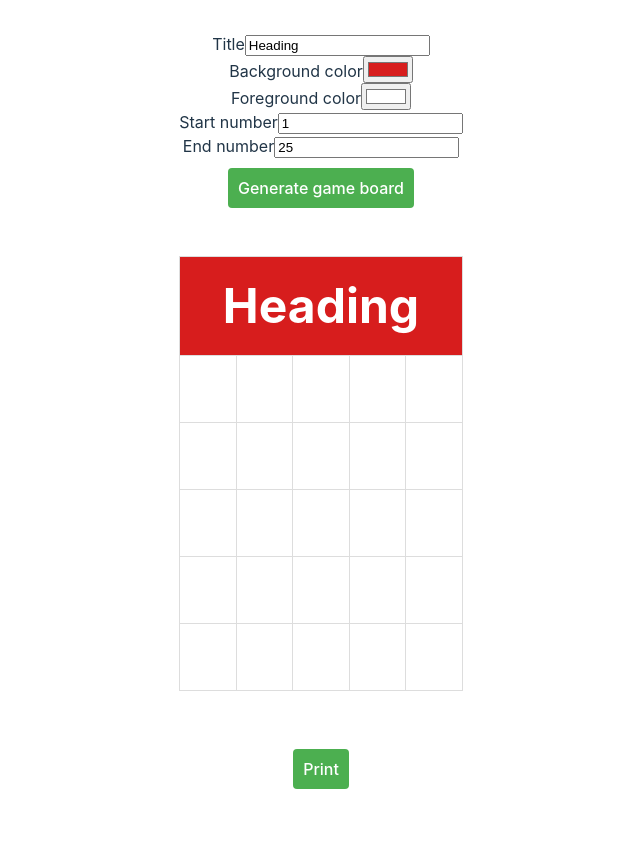
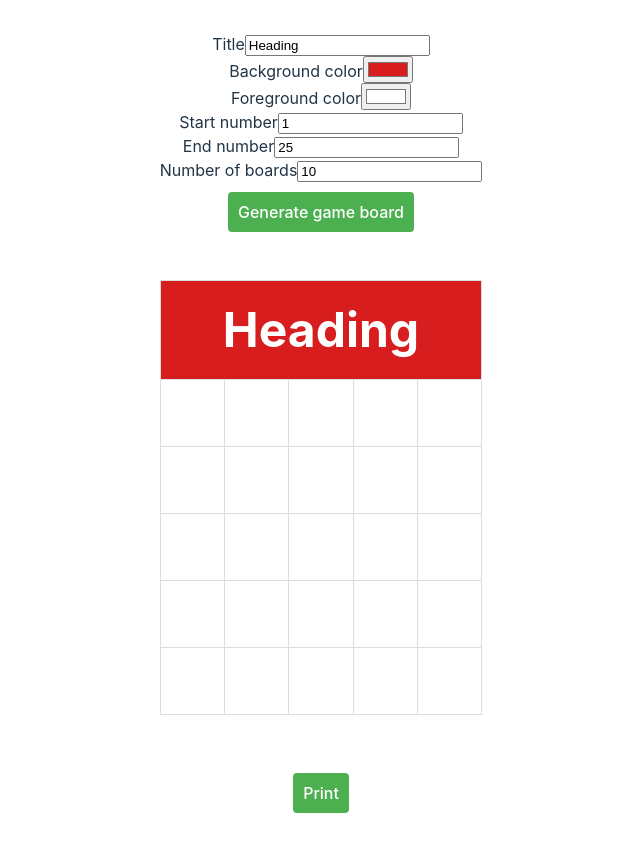
Before and after one commit to najro/musicQuizz, a React (Vite) app: page /gameboardgenerator in a window 1280 px wide. Shown: the whole page, without its empty margins (319-959 px from the left). Before the commit the page ends 821 px from the top, so only its background shows below. Built offline with nearby package versions, Linux system fonts and the light colour scheme.

Commit message:
added error message for number of input of plans

```diff
--- a/src/GameBoardGenerator.jsx
+++ b/src/GameBoardGenerator.jsx
@@ -11,7 +11,9 @@ const GameBoardGenerator = () => {
   const [textColor, setTextColor] = useState("#ffffff");
   const [startNumber, setStartNumber] = useState("1");
   const [endNumber, setEndNumber] = useState("25");
+  const [numberOfGames, setNumberOfGames] = useState("10");
   const [tableValues, setTableValues] = useState([]);
+
 
   const handleSubmit = (e) => {
     e.preventDefault();
@@ -24,10 +26,11 @@ const GameBoardGenerator = () => {
       isNaN(end) ||
       end - start < 24 ||
       start <= 0 ||
-      start <= 0
+      start <= 0 ||
+      numberOfGames <= 0
     ) {
       alert(
-        "Fel input. Se till att skillnad mellan talen är minst 25 enhet och är större än 0"
+        "Wrong input. Make sure that difference between numbers are minimum 25 an larger than 0. You need minimum 1 gameboard"
       );
       return;
     }
@@ -97,6 +100,15 @@ const GameBoardGenerator = () => {
           />
         </label>
         <br />
+        <label>
+          Number of boards
+          <input
+            type="number"
+            value={numberOfGames}
+            onChange={(e) => setNumberOfGames(e.target.value)}
+          />
+        </label>
+        <br />
         <button type="submit">Generate game board</button>
       </form>
       <table>
```
